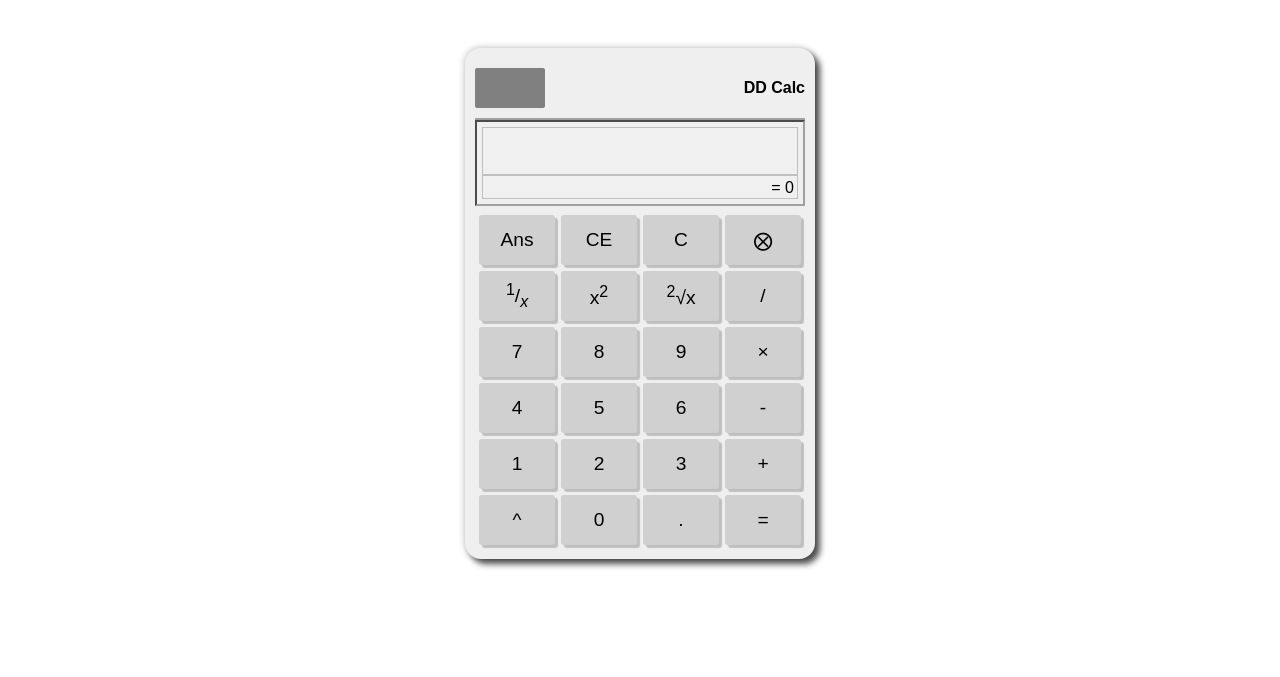
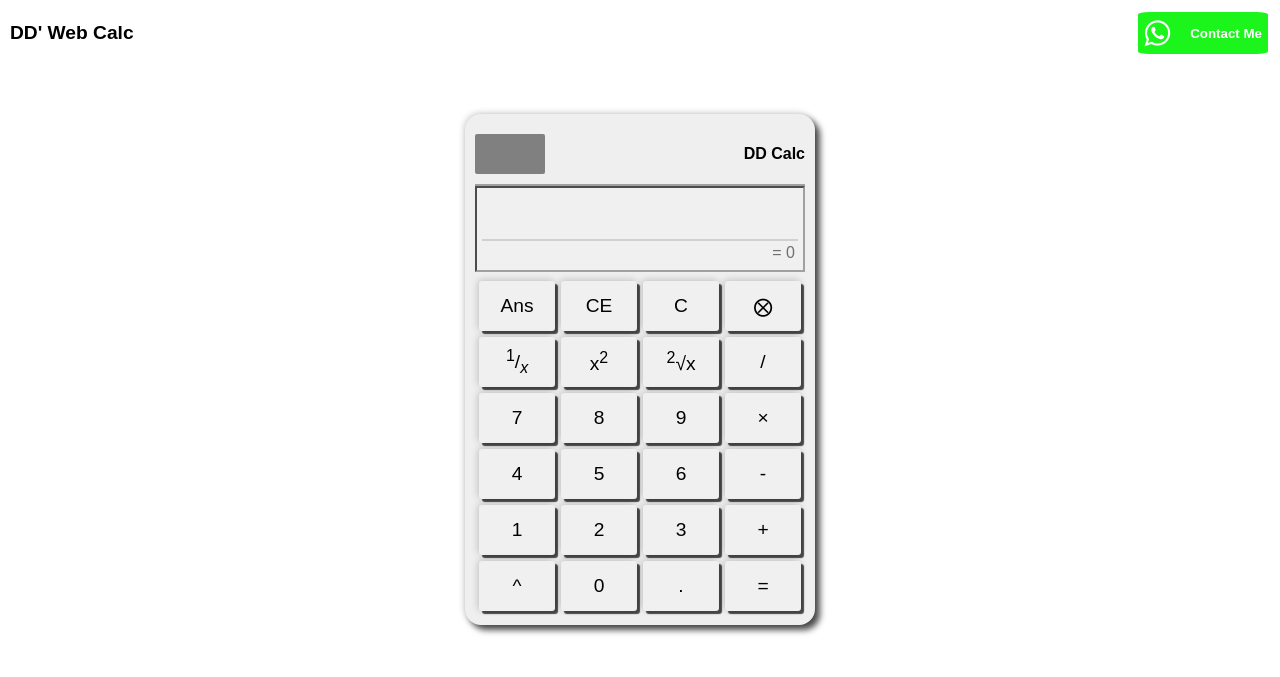
Before and after one commit to ddennis18/web-calculator, a plain HTML site: page index.html in a window 1280 px wide. Drawn offline with Linux system fonts and the light colour scheme.

Commit message:
header added

```diff
--- a/index.html
+++ b/index.html
@@ -5,10 +5,19 @@
     <meta charset="UTF-8">
     <meta name="viewport" content="width=device-width, initial-scale=1.0">
     <link rel="stylesheet" href="style/style.css">
+    <link rel="stylesheet" href="https://cdnjs.cloudflare.com/ajax/libs/font-awesome/4.7.0/css/font-awesome.min.css">
     <title>DD's Web Calc</title>
 </head>
 
 <body>
+    <header>
+        <h2>DD' Web Calc</h2>
+        <button id="contact-me">
+            <i class="fa fa-whatsapp" style="color: white; font-size: 30px;"></i>
+            <a href="https://wa.me/2348087041056">Contact Me</a>
+        </button>
+    </header>
+    <div class="container">
         <div id="calculator">
             <div id="aesthetic">
                 <div id="rect"></div>
@@ -59,6 +68,7 @@
                 </tr>
             </table>
         </div>
+    </div>
 
     <script src="script.js"></script>
 </body>
--- a/style/style.css
+++ b/style/style.css
@@ -8,7 +8,41 @@
     font-family: Arial, Helvetica, sans-serif;
 }
 
-body {
+header{
+    display: flex;
+    flex-direction: row;
+    justify-content: space-between;
+    align-items: center;
+    padding: 10px;
+}
+
+header h2{
+    font-size:1.2rem;
+    font-weight: 700;
+}
+
+#contact-me
+{
+    background-color: rgb(27, 245, 27);
+    padding: 2px 4px;
+    border-radius: 10%;
+    border: 2px solid white;
+    display: flex;
+    flex-direction: row;
+    justify-content: space-between;
+    align-items: center;
+    gap:20px;
+    padding: 6px;
+}
+
+#contact-me a
+{
+    text-decoration: none;
+    color:white;
+    font-weight: 800;
+}
+
+.container {
     display: flex;
     justify-content: center;
     align-items: center;
@@ -49,17 +83,18 @@ body {
 .displ {
     height: 3rem;
     background-color: #f0f0f0;
-    border: 1px solid #c0c0c0;
     text-align: right;
     padding: 3px;
 }
 
 #display {
     font-size: 2rem;
+    border-bottom: 2px solid #d0d0d0;
 }
 
 #result {
     height: 1.5rem;
+    color: #707070;
 }
 
 table {
@@ -83,14 +118,14 @@ td {
     font-weight: 500;
     border-radius: 3px;
 
-    background-color: #d0d0d0;
-    box-shadow: 3px 3px 1px rgba(0, 0, 0, 0.2);
+    background-color: #f0f0f0;
+    box-shadow: 3px 3px 1px rgba(0, 0, 0, 0.7),-1px -1px 7px rgba(0, 0, 0, 0.2);
 }
 
 .calc-btn:hover {
     top: 3px;
     left: 3px;
-    box-shadow: 0px 0px 1px rgba(0, 0, 0, 0.2);
+    box-shadow: 0px 0px 1px rgba(0, 0, 0, 0.7);
     background-color: #a0a0a0;
 }
 
```
Lines whose indentation alone changed are shown as unchanged.
